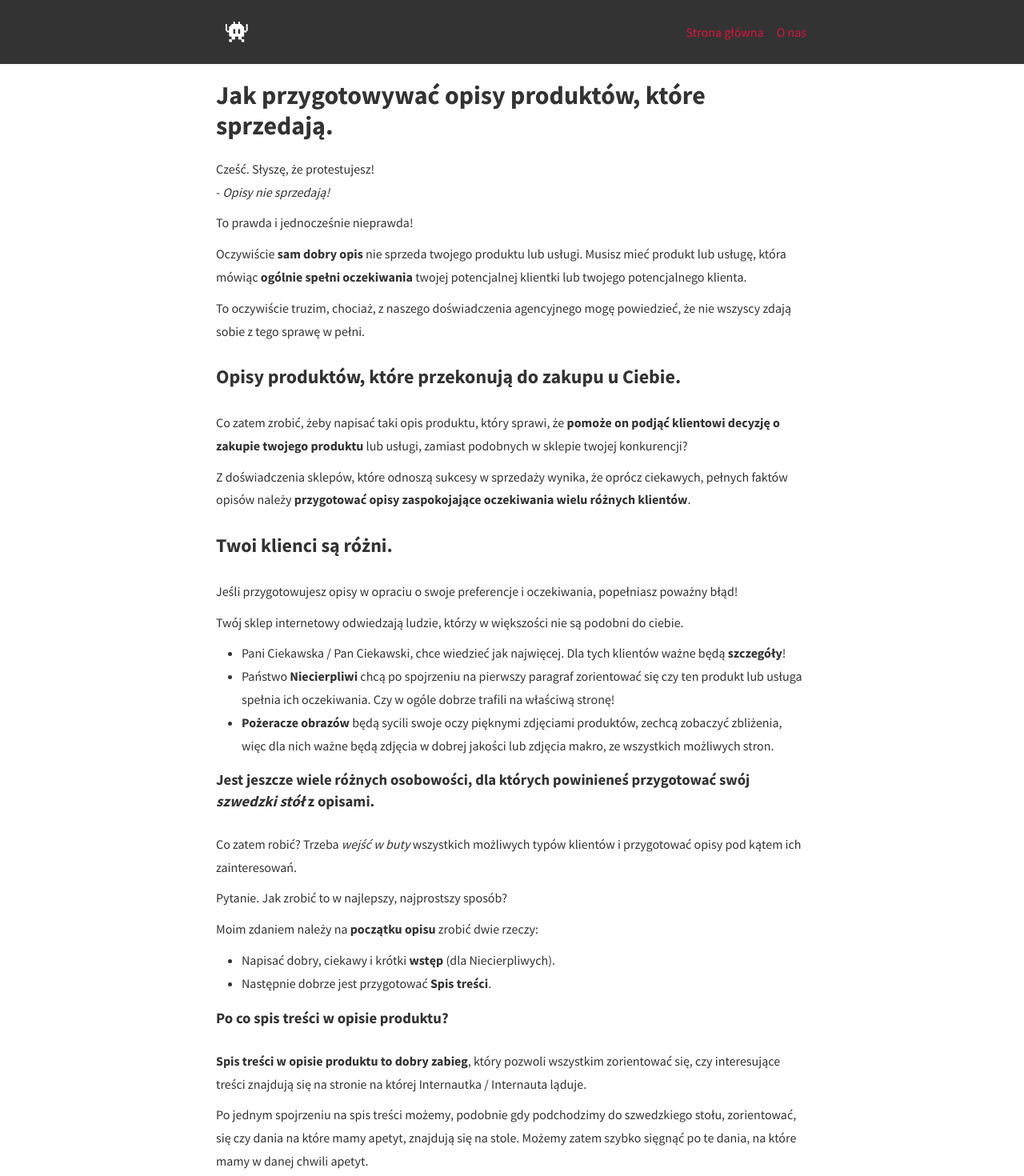
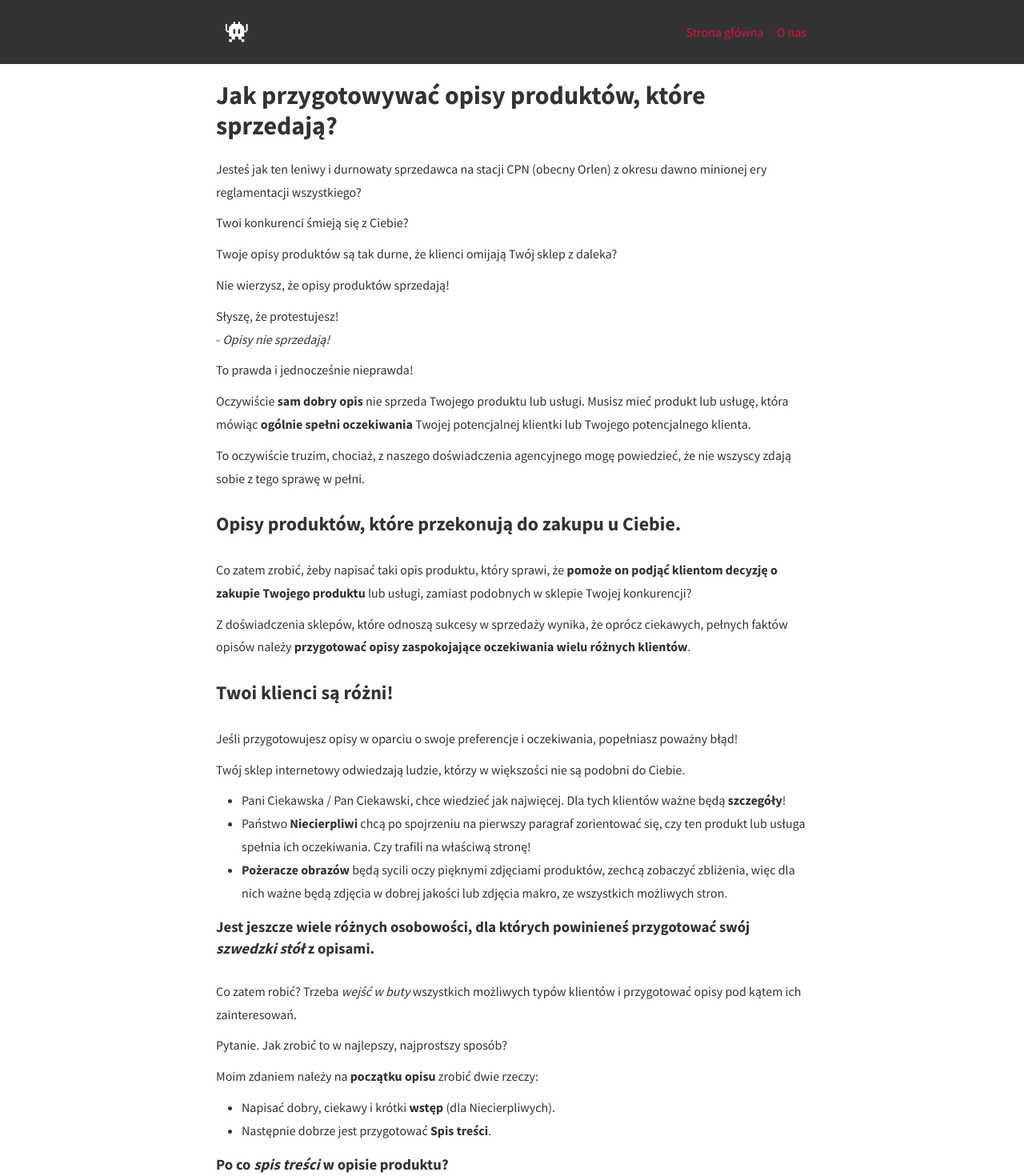
Before and after one commit to squteronsquter/opisy-produktow, a Next.js app: page / in a window 1280 px wide. Shown: the top 1470 px of the page at 80% size. Built offline with nearby package versions, Linux system fonts and the light colour scheme.

Commit message:
home page text re-edited

```diff
--- a/pages/index.js
+++ b/pages/index.js
@@ -8,16 +8,26 @@ export default function HomePage() {
       title="Jak pisać dobre opisy produktów w sklepie interentowym"
       description="Jeśli jesteś autorem opisów produtów lub usług w sklepie interentowym to z tego poradnika dowiesz się jak pisać opisy, które sprzedają."
     >
-      <h1>Jak przygotowywać opisy produktów, które sprzedają.</h1>
+      <h1>Jak przygotowywać opisy produktów, które sprzedają?</h1>
       <p>
-        Cześć. Słyszę, że protestujesz! <br></br>- <em>Opisy nie sprzedają!</em>
+        Jesteś jak ten leniwy i durnowaty sprzedawca na stacji CPN (obecny
+        Orlen) z okresu dawno minionej ery reglamentacji wszystkiego?
+      </p>
+      <p>Twoi konkurenci śmieją się z Ciebie?</p>
+      <p>
+        Twoje opisy produktów są tak durne, że klienci omijają Twój sklep z
+        daleka?
+      </p>
+      <p>Nie wierzysz, że opisy produktów sprzedają!</p>
+      <p>
+        Słyszę, że protestujesz! <br></br>- <em>Opisy nie sprzedają!</em>
       </p>
       <p>To prawda i jednocześnie nieprawda!</p>
       <p>
-        Oczywiście <strong>sam dobry opis </strong>nie sprzeda twojego produktu
+        Oczywiście <strong>sam dobry opis </strong>nie sprzeda Twojego produktu
         lub usługi. Musisz mieć produkt lub usługę, która mówiąc{" "}
-        <strong>ogólnie spełni oczekiwania</strong> twojej potencjalnej klientki
-        lub twojego potencjalnego klienta.
+        <strong>ogólnie spełni oczekiwania</strong> Twojej potencjalnej klientki
+        lub Twojego potencjalnego klienta.
       </p>
       <p>
         To oczywiście truzim, chociaż, z naszego doświadczenia agencyjnego mogę
@@ -28,9 +38,9 @@ export default function HomePage() {
         Co zatem zrobić, żeby napisać taki opis produktu, który sprawi, że
         <strong>
           {" "}
-          pomoże on podjąć klientowi decyzję o zakupie twojego produktu
+          pomoże on podjąć klientom decyzję o zakupie Twojego produktu
         </strong>{" "}
-        lub usługi, zamiast podobnych w sklepie twojej konkurencji?
+        lub usługi, zamiast podobnych w sklepie Twojej konkurencji?
       </p>
       <p>
         Z doświadczenia sklepów, które odnoszą sukcesy w sprzedaży wynika, że
@@ -40,14 +50,14 @@ export default function HomePage() {
         </strong>
         .
       </p>
-      <h2>Twoi klienci są różni.</h2>
+      <h2>Twoi klienci są różni!</h2>
       <p>
-        Jeśli przygotowujesz opisy w opraciu o swoje preferencje i oczekiwania,
+        Jeśli przygotowujesz opisy w oparciu o swoje preferencje i oczekiwania,
         popełniasz poważny błąd!
       </p>
       <p>
         Twój sklep internetowy odwiedzają ludzie, którzy w większości nie są
-        podobni do ciebie.
+        podobni do Ciebie.
       </p>
       <ul>
         <li className={styles.indexList}>
@@ -56,14 +66,13 @@ export default function HomePage() {
         </li>
         <li className={styles.indexList}>
           Państwo <strong>Niecierpliwi</strong> chcą po spojrzeniu na pierwszy
-          paragraf zorientować się czy ten produkt lub usługa spełnia ich
-          oczekiwania. Czy w ogóle dobrze trafili na właściwą stronę!
+          paragraf zorientować się, czy ten produkt lub usługa spełnia ich
+          oczekiwania. Czy trafili na właściwą stronę!
         </li>
         <li className={styles.indexList}>
-          <strong>Pożeracze obrazów</strong> będą sycili swoje oczy pięknymi
-          zdjęciami produktów, zechcą zobaczyć zbliżenia, więc dla nich ważne
-          będą zdjęcia w dobrej jakości lub zdjęcia makro, ze wszystkich
-          możliwych stron.
+          <strong>Pożeracze obrazów</strong> będą sycili oczy pięknymi zdjęciami
+          produktów, zechcą zobaczyć zbliżenia, więc dla nich ważne będą zdjęcia
+          w dobrej jakości lub zdjęcia makro, ze wszystkich możliwych stron.
         </li>
       </ul>
       <h3>
@@ -88,17 +97,19 @@ export default function HomePage() {
           Następnie dobrze jest przygotować <strong>Spis treści</strong>.
         </li>
       </ul>
-      <h3>Po co spis treści w opisie produktu?</h3>
+      <h3>
+        Po co <em>spis treści</em> w opisie produktu?
+      </h3>
       <p>
         <strong>Spis treści w opisie produktu to dobry zabieg</strong>, który
         pozwoli wszystkim zorientować się, czy interesujące treści znajdują się
         na stronie na której Internautka / Internauta ląduje.
       </p>
       <p>
-        Po jednym spojrzeniu na spis treści możemy, podobnie gdy podchodzimy do
-        szwedzkiego stołu, zorientować, się czy dania na które mamy apetyt,
-        znajdują się na stole. Możemy zatem szybko sięgnąć po te dania, na które
-        mamy w danej chwili apetyt.
+        Po jednym spojrzeniu na spis treści możemy, podobnie jak w sytuacji, gdy
+        podchodzimy do szwedzkiego stołu, zorientować, się czy dania na które
+        mamy apetyt, znajdują się na stole. Możemy zatem szybko sięgnąć po te
+        dania, na które mamy w danej chwili apetyt.
       </p>
       <p>
         Jeśli <strong>zainteresowało Cię</strong> to co przeczytałaś /
```
